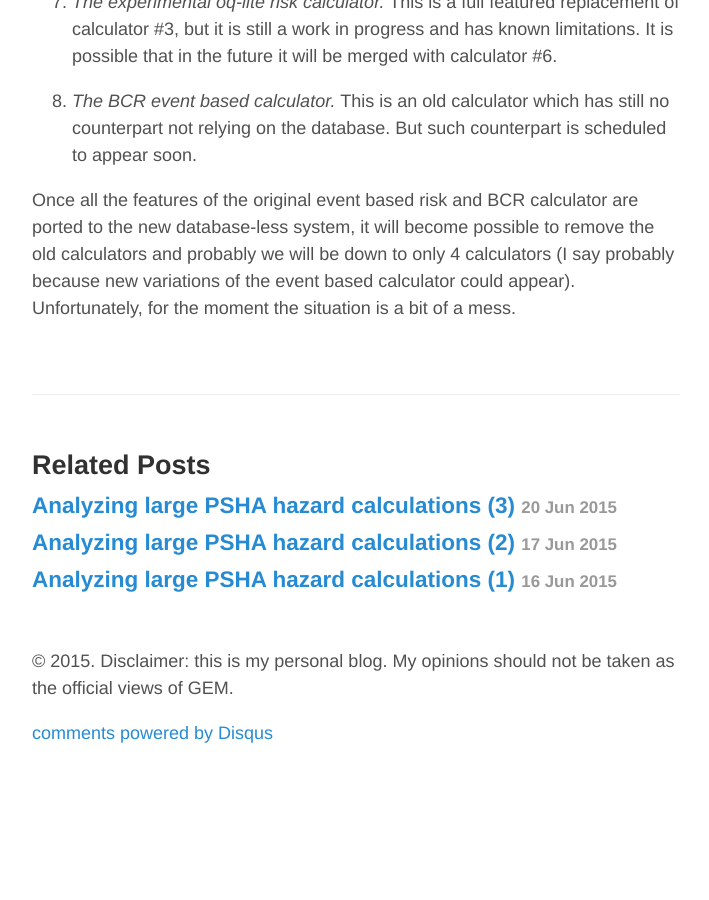
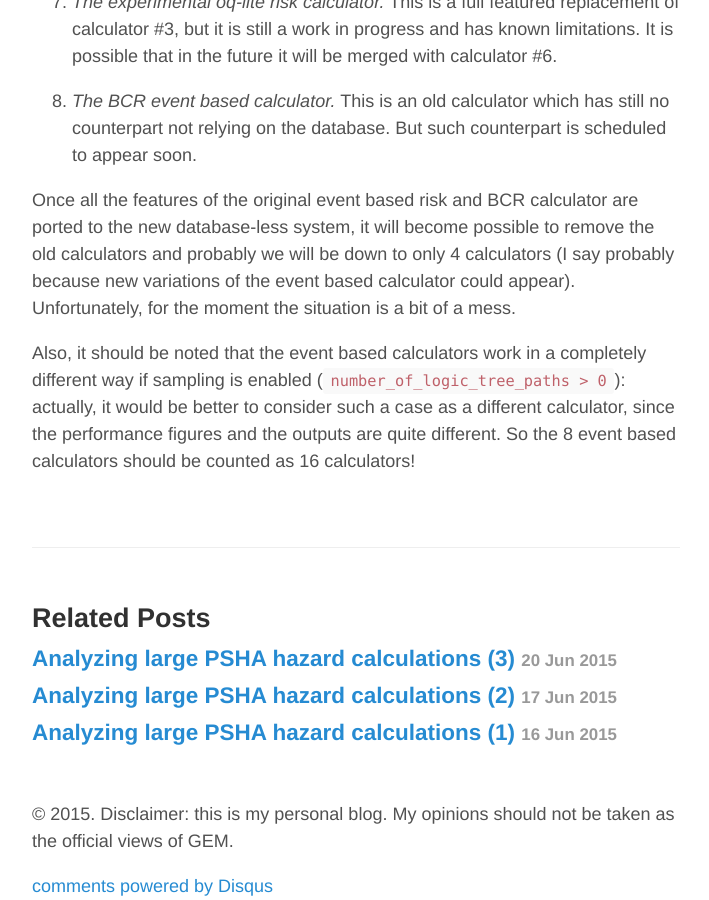
Before and after one commit to micheles/micheles.github.io, a Jekyll site: the page built from _posts/2015-06-21-the-8-event-based-calculators.md, in a window 1280 px wide and 900 px high, scrolled down 1543 px. Shown: the whole window, without its empty margins (284-993 px from the left). Built offline with Jekyll 4.4.1, drawn with Linux system fonts in a browser that asks for light colours; Markdown is read by kramdown in place of the engine named in the settings; comment, search, counter and statistics services are not loaded; before the commit the page ends 2290 px from its top, so only the background shows below that.

Commit message:
Added a comment on number_of_logic_tree_paths > 0

```diff
--- a/_posts/2015-06-21-the-8-event-based-calculators.md
+++ b/_posts/2015-06-21-the-8-event-based-calculators.md
@@ -75,3 +75,10 @@ possible to remove the old calculators and probably we will be down to
 only 4 calculators (I say probably because new variations of the event
 based calculator could appear). Unfortunately, for the moment the
 situation is a bit of a mess.
+
+Also, it should be noted that the event based calculators work in a
+completely different way if sampling is enabled
+(`number_of_logic_tree_paths > 0`): actually, it would be better to
+consider such a case as a different calculator, since the performance
+figures and the outputs are quite different. So the 8 event based calculators
+should be counted as 16 calculators!
```
